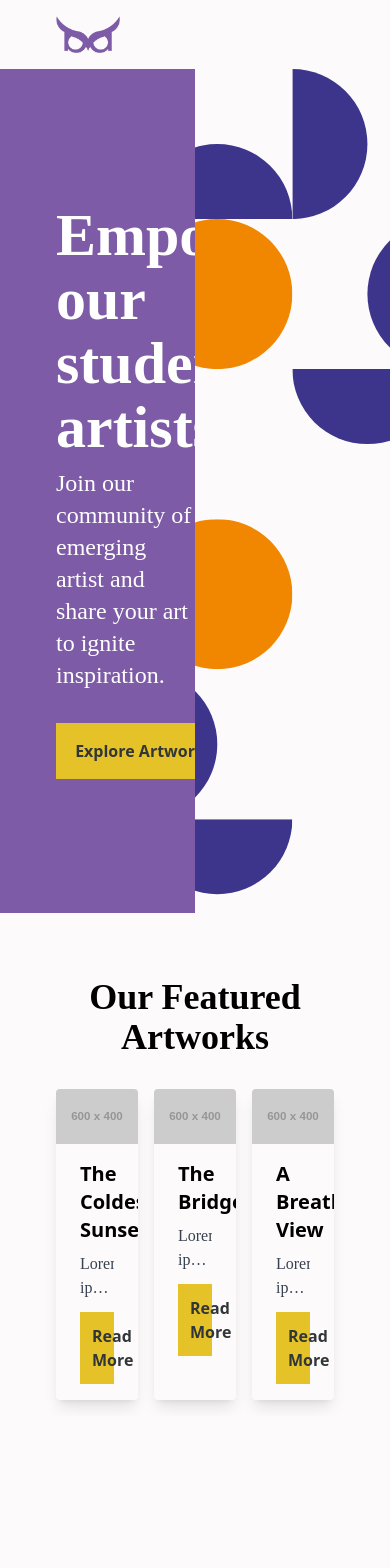
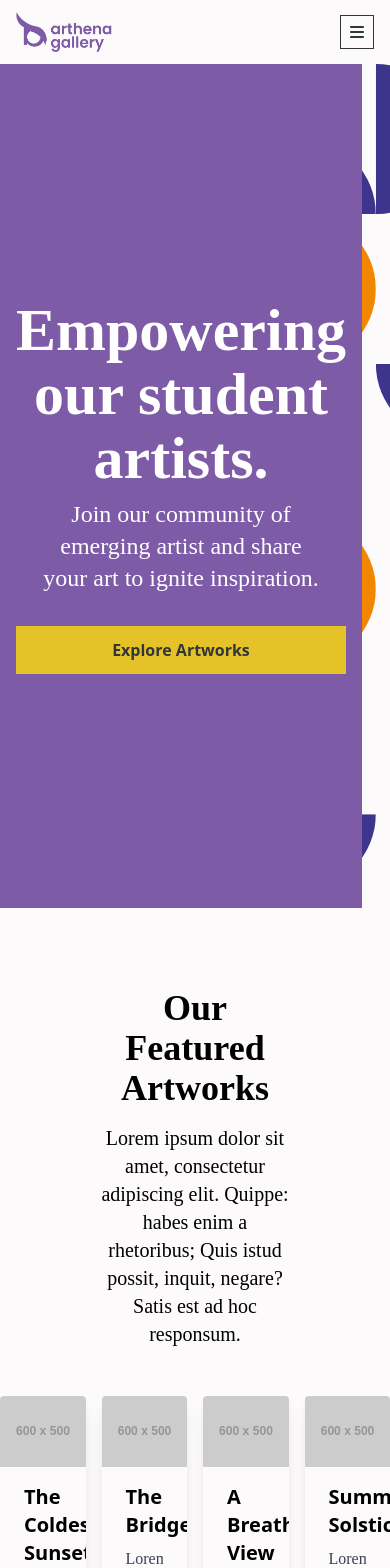
Before and after one commit to AeonFlux022/arthena-landing-page, a Next.js app: page / in a window 390 px wide. Shown: the top 1568 px of the page. Before the commit the page ends 1416 px from the top, so only its background shows below. Built offline with nearby package versions, Linux system fonts and the light colour scheme.

Commit message:
responsive navbar and hero ey

```diff
--- a/package.json
+++ b/package.json
@@ -9,6 +9,11 @@
     "lint": "next lint"
   },
   "dependencies": {
+    "@fortawesome/fontawesome-svg-core": "^6.5.1",
+    "@fortawesome/free-brands-svg-icons": "^6.5.1",
+    "@fortawesome/free-regular-svg-icons": "^6.5.1",
+    "@fortawesome/free-solid-svg-icons": "^6.5.1",
+    "@fortawesome/react-fontawesome": "^0.2.0",
     "next": "14.1.3",
     "react": "^18",
     "react-dom": "^18"
--- a/src/app/components/Card.tsx
+++ b/src/app/components/Card.tsx
@@ -6,7 +6,7 @@ interface CardContent {
 
 const Card: React.FC<CardContent> = ({ title, imageUrl, description }) => {
   return (
-    <div className="max-w-sm rounded overflow-hidden shadow-lg mb-4">
+    <div className="mx-auto rounded overflow-hidden shadow-lg mb-4">
       <img className="w-full" src={imageUrl} alt={title} />
       <div className="px-6 py-4">
         <div className="font-bold text-xl mb-2">{title}</div>
--- a/src/app/components/Content.tsx
+++ b/src/app/components/Content.tsx
@@ -13,28 +13,41 @@ const Content: React.FC = () => {
   const artworkData: Artwork[] = [
     {
       title: "The Coldest Sunset",
-      imageUrl: "https://placehold.co/600x400",
+      imageUrl: "https://placehold.co/600x500/313638/d2d2d2",
       description:
         "Lorem ipsum dolor sit amet, consectetuer adipiscing elit. Aenean commodo ligula eget dolor parturient montes, nascetur ridiculus mus. Donec quam felis, ultricies nec.",
     },
     {
       title: "The Bridge",
-      imageUrl: "https://placehold.co/600x400",
+      imageUrl: "https://placehold.co/600x500/313638/d2d2d2",
       description:
         "Lorem ipsum dolor sit amet, consectetuer adipiscing elit. Aenean commodo ligula eget dolor parturient montes, nascetur ridiculus mus. Donec quam felis, ultricies nec.",
     },
     {
       title: "A Breathtaking View",
-      imageUrl: "https://placehold.co/600x400",
+      imageUrl: "https://placehold.co/600x500/313638/d2d2d2",
+      description:
+        "Lorem ipsum dolor sit amet, consectetuer adipiscing elit. Aenean commodo ligula eget dolor parturient montes, nascetur ridiculus mus. Donec quam felis, ultricies nec.",
+    },
+    {
+      title: "Summer Solstice",
+      imageUrl: "https://placehold.co/600x500/313638/d2d2d2",
       description:
         "Lorem ipsum dolor sit amet, consectetuer adipiscing elit. Aenean commodo ligula eget dolor parturient montes, nascetur ridiculus mus. Donec quam felis, ultricies nec.",
     },
   ];
 
   return (
-    <section className="container h-96 mt-16">
-      <h1 className="text-center text-4xl mb-8">Our Featured Artworks</h1>
-      <div className="flex flex-col-1 md:flex-cols-2 gap-4">
+    <section className="container mx-auto h-auto my-20">
+      <div className="container mx-auto w-1/2 text-center mb-12">
+        <h1 className="text-4xl mb-4">Our Featured Artworks</h1>
+        <span className="text-xl">
+          Lorem ipsum dolor sit amet, consectetur adipiscing elit. Quippe: habes
+          enim a rhetoribus; Quis istud possit, inquit, negare? Satis est ad hoc
+          responsum.
+        </span>
+      </div>
+      <div className="flex flex-col-1 mx-auto md:flex-cols-2 gap-4">
         {artworkData.map((artwork) => (
           <Card key={artwork.title} {...artwork} />
         ))}
--- a/src/app/components/Hero.tsx
+++ b/src/app/components/Hero.tsx
@@ -2,13 +2,13 @@ const Hero = () => {
   return (
     <>
     <header className="h-dvh bg-center bg-cover bg-primary text-white">
-      <section className="flex h-full px-0">
-        <div className="flex flex-col justify-center pl-14 w-6/12">
+      <section className="flex h-full px-0 text-center">
+        <div className="flex flex-col justify-center text-center w-full mx-auto px-4 md:px-6 lg:px-8 lg:w-6/12 lg:text-left">
           <h1 className="text-6xl leading-[4rem]">Empowering our student artists.</h1>
           <p className="text-2xl text-balance mt-2">Join our community of emerging artist and share your art to ignite inspiration.</p>
-          <button className="bg-secondary text-black font-bold w-44 p-4 mt-8">Explore Artworks</button>
+          <button className="bg-secondary text-black font-bold mt-8 p-3 lg:w-44">Explore Artworks</button>
         </div>
-        <div className="flex w-6/12">
+        <div className="flex lg:w-6/12">
           <img src="/patterns.svg" className="object-cover" />
         </div>
       </section>
--- a/src/app/components/Navbar.tsx
+++ b/src/app/components/Navbar.tsx
@@ -1,35 +1,78 @@
+"use client";
+
 import Link from "next/link";
 import React from "react";
+import { FontAwesomeIcon } from "@fortawesome/react-fontawesome";
+import { faBars } from "@fortawesome/free-solid-svg-icons";
+import { faX } from "@fortawesome/free-solid-svg-icons";
 
 const Navbar = () => {
   const menu = [
-    { name: 'Home', url: '/' },
-    { name: 'Link 1', url: 'link1' },
-    { name: 'Link 2', url: 'link2' },
-    { name: 'Link 3', url: 'link3' },
-  ]
+    { name: "Home", url: "/" },
+    { name: "Link 1", url: "link1" },
+    { name: "Link 2", url: "link2" },
+    { name: "Link 3", url: "link3" },
+  ];
+
+  const [isOpen, setIsOpen] = React.useState(false); // State for mobile menu visibility
+
+  const toggleMenu = () => setIsOpen(!isOpen);
+
   return (
-    <section>
-      <nav className="bg-neutral text-dark py-4 flex flex-wrap items-center justify-between">
-        <div className="flex">
+    <nav className="bg-neutral text-black">
+      <div className="max-w-7xl mx-auto px-4 sm:px-6 lg:px-8">
+        <div className="flex items-center justify-between h-16">
+          <div className="flex items-center">
+            <div className="flex-shrink-0">
               <Link href="/">
-            <img className="flex max-w-16" src="/primary-logo.png" />
+                <img className="max-w-24" src="/tertiary-logo.png" />
               </Link>
             </div>
-        <div className="hidden md:flex items-center space-x-5">
+          </div>
+          <div className="hidden md:block">
+            <div className="ml-4 flex items-center space-x-5">
               {menu.map((x, index) => (
-            <Link href={x.url}
+                <Link
+                  href={x.url}
                   key={index}
-            className="flex hover:bg-secondary hover:text-black py-2 px-3">
+                  className="flex hover:bg-secondary hover:text-black py-2 px-3"
+                >
                   {x.name}
                 </Link>
               ))}
-          {/* <button className="flex bg-secondary p-3 text-black font-bold">Sign Up</button> */}
             </div>
+          </div>
+          <div className="md:hidden flex items-center">
+            <button
+              className="inline-flex items-center justify-center p-2 border border-black  hover:bg-secondary hover:border-secondary"
+              onClick={toggleMenu}
+            >
+              {!isOpen ? (
+                <FontAwesomeIcon icon={faBars} className="size-4 text-black" />
+              ) : (
+                <FontAwesomeIcon icon={faX} className="size-4 text-black" />
+              )}
+            </button>
+          </div>
+        </div>
+      </div>
+      {isOpen && (
+        <div className="md-hidden lg:hidden">
+          <div className="px-2 pt-2 pb-3 space-y-1 sm:px-3">
+            {menu.map((x, index) => (
+              <Link
+                href={x.url}
+                key={index}
+                className="flex hover:bg-secondary hover:text-black py-2 px-3"
+              >
+                {x.name}
+              </Link>
+            ))}
+          </div>
+        </div>
+      )}
     </nav>
-    </section>
-
-  )
-}
+  );
+};
 
 export default Navbar;
--- /dev/null
+++ b/src/app/components/Testimonial.tsx
@@ -0,0 +1,16 @@
+const Testimonial: React.FC = () => {
+  return (
+    <section className="mx-auto text-center bg-slate-200 my-20 ">
+      <div className="flex flex-col justify-center items-center py-32">
+        <p className="text-2xl mb-8">
+          "Pollicetur certe. Sint modo partes vitae beatae. Duo Reges:
+          constructio interrete. Nihilo magis."
+        </p>
+        <div className="rounded-full bg-secondary size-12 mb-3"></div>
+        <span className="font-bold">Enrik Junemark Facundo, Vice President of SIPD</span>
+      </div>
+    </section>
+  );
+};
+
+export default Testimonial;
--- a/src/app/globals.css
+++ b/src/app/globals.css
@@ -24,7 +24,4 @@
     font-display: swap;
     src: url("https://api.fontshare.com/v2/css?f[]=bespoke-slab@400&display=swap");
   }
-  section {
-    padding: 0 3.5rem;
-  }
 }
--- a/src/app/page.tsx
+++ b/src/app/page.tsx
@@ -1,6 +1,7 @@
 import Content from "./components/Content";
 import Hero from "./components/Hero";
 import Navbar from "./components/Navbar";
+import Testimonial from "./components/Testimonial";
 
 export default function Home() {
   return (
@@ -8,6 +9,7 @@ export default function Home() {
       <Navbar />
       <Hero />
       <Content />
+      <Testimonial />
     </>
   );
 }
```
Also changed, not shown: 1 other file (tests, documents, lock files or other folders). Lines whose indentation alone changed are shown as unchanged.
